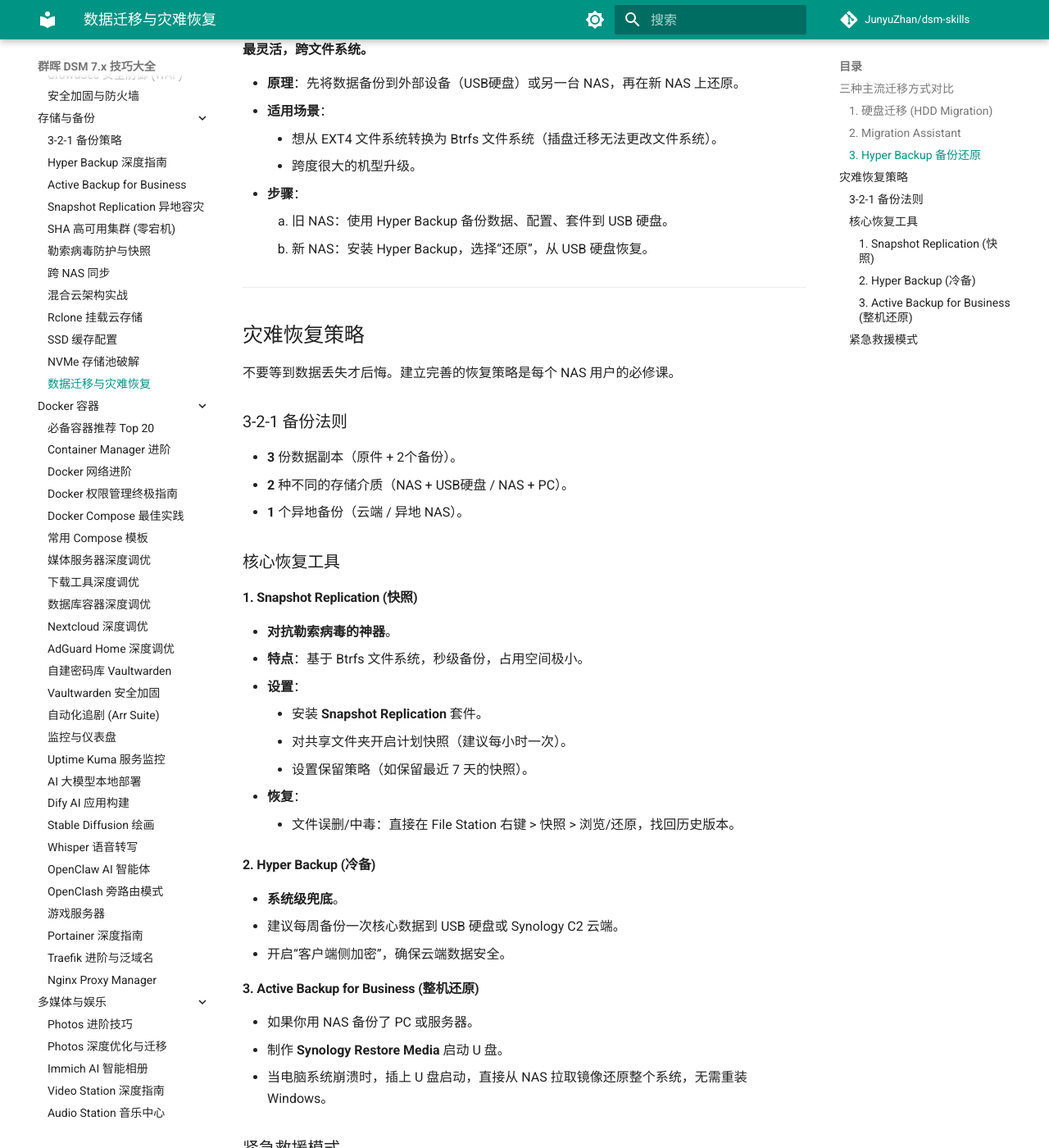
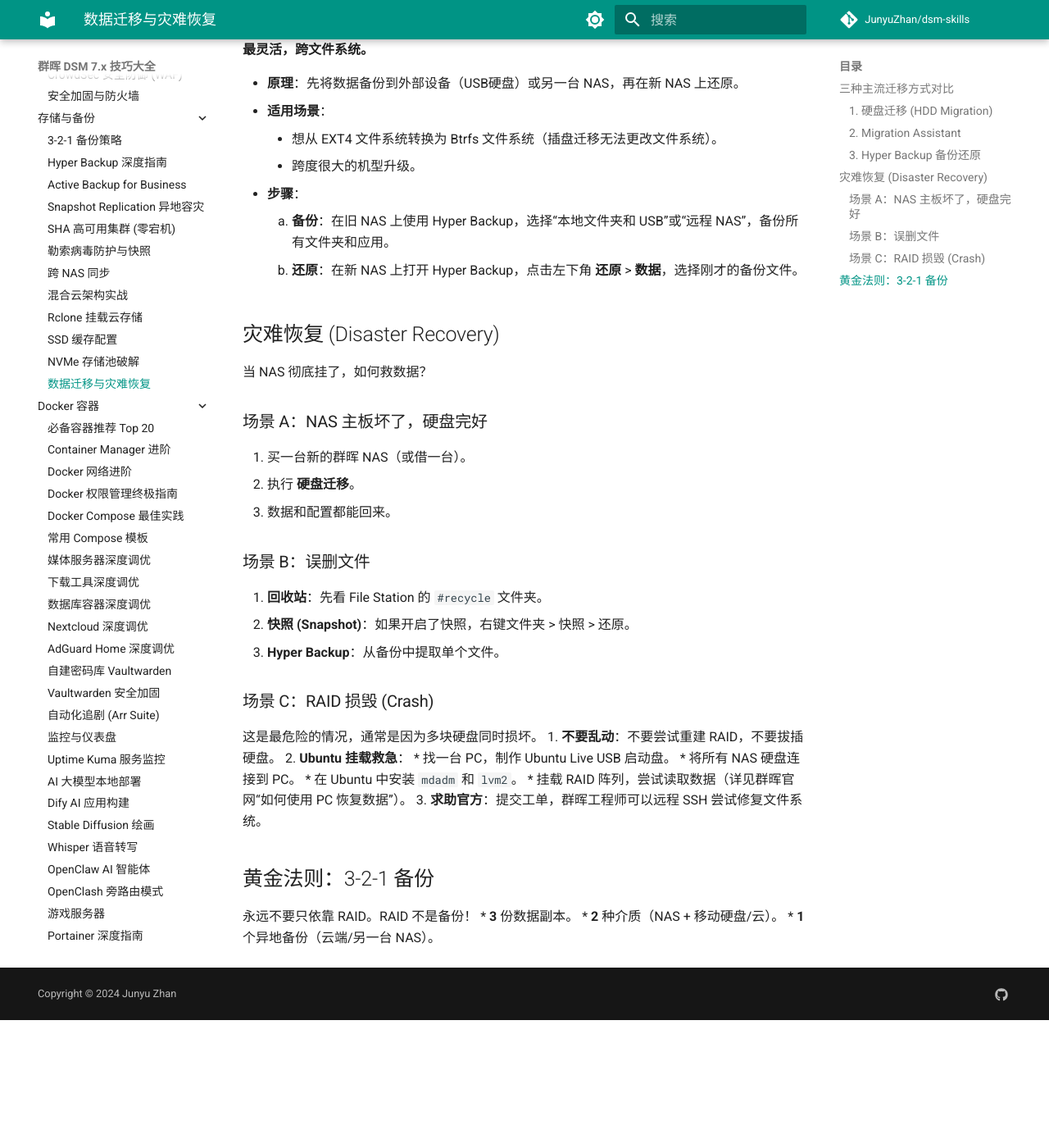
Before and after one commit to JunyuZhan/dsm-skills, an MkDocs documentation site: the page built from docs/migration/guide.md, in a window 1280 px wide and 1400 px high, scrolled down 1423 px. Shown: the whole window at 82% size. Built offline with MkDocs 1.6.1 and Material for MkDocs 9.7.7, drawn with Linux system fonts in a browser that asks for light colours; comment, search, counter and statistics services are not loaded; after the commit the page ends 2667 px from its top, so only the background shows below that; some of the changed text lies outside the part shown.

Commit message:
Complete Home Automation, Migration, and Troubleshooting guides

```diff
--- a/docs/advanced-skills/ransomware-protection.md
+++ b/docs/advanced-skills/ransomware-protection.md
@@ -50,16 +50,12 @@
 3.  **恢复**：
     *   打开 **Snapshot Replication** > **还原**。
     *   选择中招前最近的一个快照。
-    *   点击 **还原到此快照**。
-    *   **奇迹发生**：几秒钟内，所有被加密的文件全部变回了原样。
+    *   点击 **还原**。
+    *   几秒钟后，所有文件瞬间变回未加密的状态。
 
-## 6. 3-2-1 备份策略的完善
+## 6. 其他加固建议
 
-快照是本地防护。为了极致安全，你还需要异地备份。
-*   **Hyper Backup + 不可变存储**：Hyper Backup 现已支持将数据备份到支持 **Object Lock** 的 S3 存储桶（如 Synology C2, AWS S3）。这意味着云端的备份在锁定期内也是无法被删除的。
-
-**总结**：
-*   **Btrfs** 是基础。
-*   **快照** 是日常回滚。
-*   **不可变快照** 是防黑客删库。
-*   **异地备份** 是防地震火灾。
+*   **停用默认 admin**：创建新管理员，禁用 `admin`。
+*   **强密码 + 2FA**：这是必须的。
+*   **禁用 SSH**：平时不要开 SSH 端口映射到公网。
+*   **防火墙**：只允许国内 IP 访问。
--- a/docs/migration/guide.md
+++ b/docs/migration/guide.md
@@ -49,52 +49,36 @@
     *   想从 EXT4 文件系统转换为 Btrfs 文件系统（插盘迁移无法更改文件系统）。
     *   跨度很大的机型升级。
 *   **步骤**：
-    1.  旧 NAS：使用 Hyper Backup 备份数据、配置、套件到 USB 硬盘。
-    2.  新 NAS：安装 Hyper Backup，选择“还原”，从 USB 硬盘恢复。
+    1.  **备份**：在旧 NAS 上使用 Hyper Backup，选择“本地文件夹和 USB”或“远程 NAS”，备份所有文件夹和应用。
+    2.  **还原**：在新 NAS 上打开 Hyper Backup，点击左下角 **还原** > **数据**，选择刚才的备份文件。
 
----
+## 灾难恢复 (Disaster Recovery)
 
-## 灾难恢复策略
+当 NAS 彻底挂了，如何救数据？
 
-不要等到数据丢失才后悔。建立完善的恢复策略是每个 NAS 用户的必修课。
+### 场景 A：NAS 主板坏了，硬盘完好
+1.  买一台新的群晖 NAS（或借一台）。
+2.  执行 **硬盘迁移**。
+3.  数据和配置都能回来。
 
-### 3-2-1 备份法则
+### 场景 B：误删文件
+1.  **回收站**：先看 File Station 的 `#recycle` 文件夹。
+2.  **快照 (Snapshot)**：如果开启了快照，右键文件夹 > 快照 > 还原。
+3.  **Hyper Backup**：从备份中提取单个文件。
 
-*   **3** 份数据副本（原件 + 2个备份）。
-*   **2** 种不同的存储介质（NAS + USB硬盘 / NAS + PC）。
-*   **1** 个异地备份（云端 / 异地 NAS）。
+### 场景 C：RAID 损毁 (Crash)
+这是最危险的情况，通常是因为多块硬盘同时损坏。
+1.  **不要乱动**：不要尝试重建 RAID，不要拔插硬盘。
+2.  **Ubuntu 挂载救急**：
+    *   找一台 PC，制作 Ubuntu Live USB 启动盘。
+    *   将所有 NAS 硬盘连接到 PC。
+    *   在 Ubuntu 中安装 `mdadm` 和 `lvm2`。
+    *   挂载 RAID 阵列，尝试读取数据（详见群晖官网“如何使用 PC 恢复数据”）。
+3.  **求助官方**：提交工单，群晖工程师可以远程 SSH 尝试修复文件系统。
 
-### 核心恢复工具
+## 黄金法则：3-2-1 备份
 
-#### 1. Snapshot Replication (快照)
-
-*   **对抗勒索病毒的神器**。
-*   **特点**：基于 Btrfs 文件系统，秒级备份，占用空间极小。
-*   **设置**：
-    *   安装 **Snapshot Replication** 套件。
-    *   对共享文件夹开启计划快照（建议每小时一次）。
-    *   设置保留策略（如保留最近 7 天的快照）。
-*   **恢复**：
-    *   文件误删/中毒：直接在 File Station 右键 > 快照 > 浏览/还原，找回历史版本。
-
-#### 2. Hyper Backup (冷备)
-
-*   **系统级兜底**。
-*   建议每周备份一次核心数据到 USB 硬盘或 Synology C2 云端。
-*   开启“客户端侧加密”，确保云端数据安全。
-
-#### 3. Active Backup for Business (整机还原)
-
-*   如果你用 NAS 备份了 PC 或服务器。
-*   制作 **Synology Restore Media** 启动 U 盘。
-*   当电脑系统崩溃时，插上 U 盘启动，直接从 NAS 拉取镜像还原整个系统，无需重装 Windows。
-
-### 紧急救援模式
-
-如果 NAS 无法启动，但数据很重要：
-
-1.  **Ubuntu 挂载法**：
-    *   找一台台式机，制作 Ubuntu Live USB 启动。
-    *   将 NAS 硬盘接在台式机上。
-    *   Ubuntu 通常能自动识别 Linux RAID 分区，挂载后即可通过文件管理器拷出数据。
-    *   *官方有详细教程：[如何在 PC 上恢复数据](https://kb.synology.com/zh-cn/DSM/tutorial/How_can_I_recover_data_from_my_DiskStation_using_a_PC)*
+永远不要只依靠 RAID。RAID 不是备份！
+*   **3** 份数据副本。
+*   **2** 种介质（NAS + 移动硬盘/云）。
+*   **1** 个异地备份（云端/另一台 NAS）。
--- a/docs/troubleshooting/common-issues.md
+++ b/docs/troubleshooting/common-issues.md
@@ -48,25 +48,27 @@
     4.  如果是文件系统错误，可能需要联系群晖技术支持。
 
 ## 7. CPU 占用率 100%
-- **症状**：界面卡顿，响应极慢。
+- **症状**：DSM 界面卡顿，响应极慢。
 - **排查**：
-    - 打开“资源监控” > “进程”。
-    - 常见祸首：`synoelasticd` (索引), `convert` (生成缩略图), `synology-drive` (同步)。
-    - 解决：暂停索引服务，或等待后台任务完成。
+    - 打开 **资源监控** > **任务管理器** > **服务**。
+    - **Universal Search / synoelasticd**：正在建立索引。如果是新导入大量照片，这是正常的，等它跑完。
+    - **Docker 容器**：某个容器失控（如 Plex 转码、Jellyfin 扫描）。
+    - **Antivirus Essential**：正在扫描病毒。建议卸载，NAS 裸奔即可（只要不开 SSH 弱密码）。
 
-## 8. 小文件传输极慢
-- **症状**：拷贝几万个几 KB 的文件，速度只有几百 KB/s。
-- **原因**：这是 SMB 协议和机械硬盘的物理特性决定的（IOPS 瓶颈）。
-- **解决**：先打包成一个压缩包 (zip/rar)，再传输，速度会快得多。
+## 8. 噪音过大
+- **原因**：
+    - **风扇**：积灰或老化。可以在控制面板 > 硬件和电源 > 风扇模式中调整为“静音模式”。
+    - **硬盘**：企业级硬盘（如 HC550）本身就有“炒豆子”声，这是正常的读写寻道声。
+    - **共振**：给硬盘托架贴植绒胶带，或在 NAS 底部垫减震垫。
 
-## 9. Web Station 403/404 错误
-- **症状**：搭建的网站无法访问。
-- **原因**：权限问题。
-- **解决**：确保网站根目录及其父目录赋予了 `http` 用户组（或 `System Internal User > http`）的读取权限。
+## 9. 无法更新 DSM
+- **症状**：提示“连接失败”或“存储空间不足”。
+- **解决**：
+    - **网络**：配置 DNS 为 `223.5.5.5` 或 `114.114.114.114`。
+    - **系统分区满**：SSH 登录，检查 `/` 分区使用率。通常是某个脚本把日志写到了系统盘（参考 [高级故障排查](advanced-cases.md)）。
 
-## 10. 系统升级后套件无法运行
-- **症状**：升级 DSM 7.x 后，部分第三方套件显示“不兼容”。
+## 10. 外网访问不稳定
+- **症状**：QuickConnect 时断时续。
 - **解决**：
-    - 在套件中心点击“修复”。
-    - 如果没有修复按钮，需卸载后重新安装最新版（注意备份配置）。
-    - 对于不再支持的套件（如旧版 Docker），需寻找替代品或使用 Docker 部署。
+    - QuickConnect 经群晖服务器中转，速度慢且不稳定。
+    - **强烈建议**：配置 DDNS + 端口转发（如果有公网 IP），或者使用 Tailscale / Cloudflare Tunnel（如果没有公网 IP）。
```
